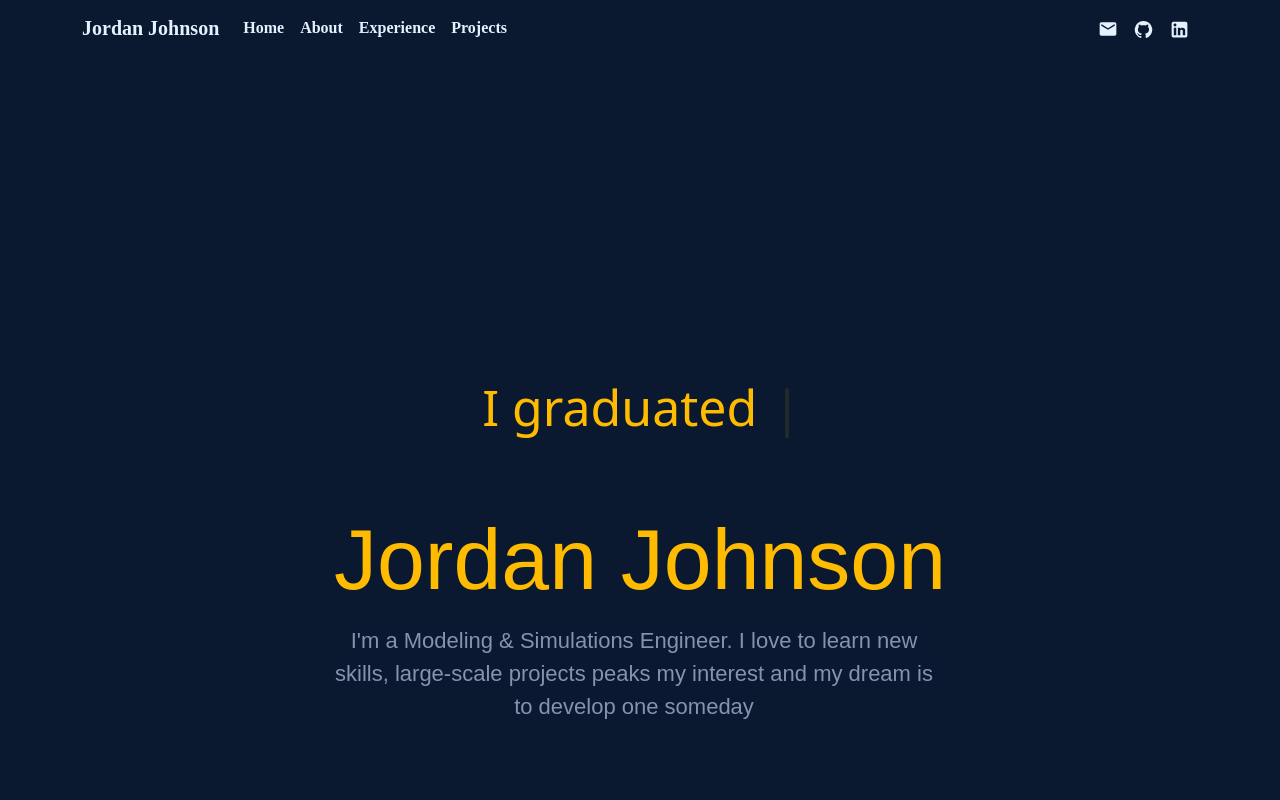
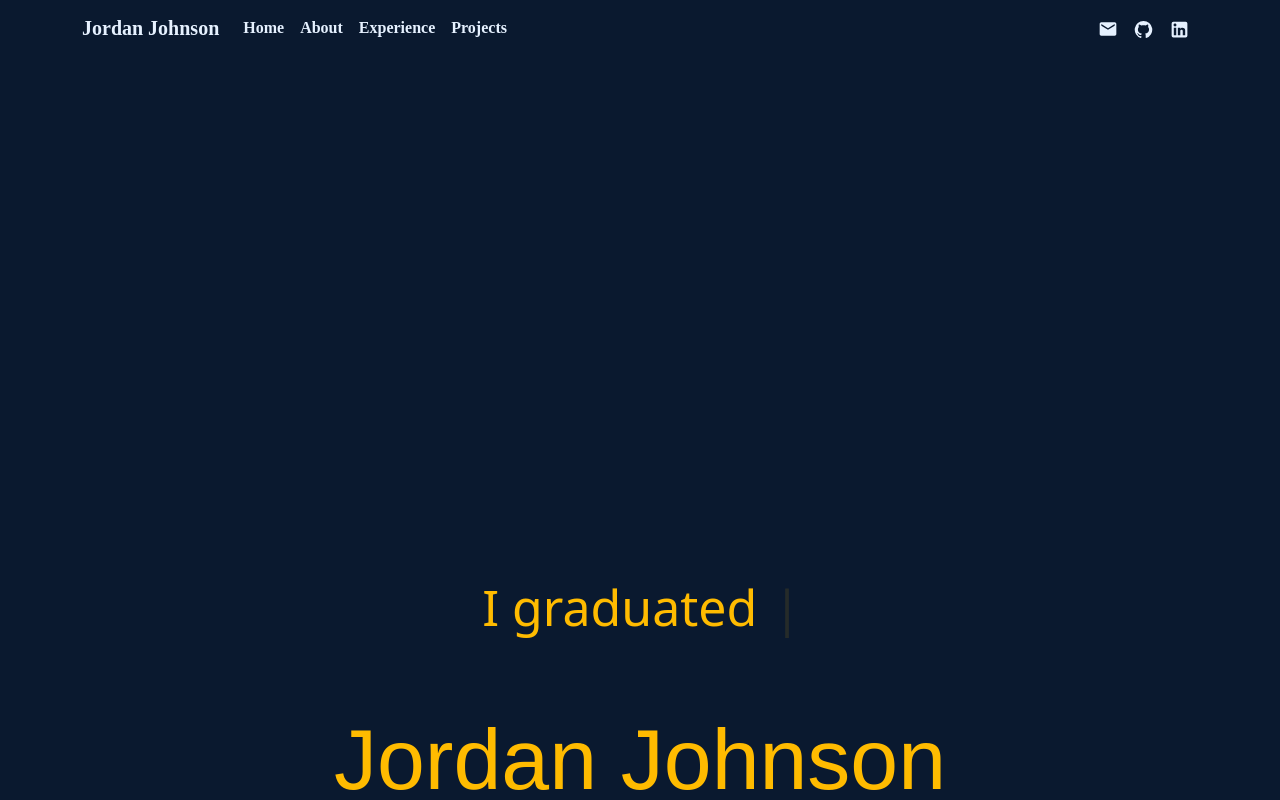
Before and after one commit to jojoh45/Jordans-Portfolio, a React (Vite) app: page / in a window 1280 px wide. Shown: the top 800 px of the page. Built offline with nearby package versions, Linux system fonts and the light colour scheme; a web font is replaced by a local one.

Commit message:
added more padding to the intro/home

```diff
--- a/src/styles/Home.css
+++ b/src/styles/Home.css
@@ -5,7 +5,7 @@
     text-align: center;
     margin: auto;
     max-width: 1000px;
-    padding-top: 400px;
+    padding-top: 600px;
     min-height: 100vh;
 }
 
```
